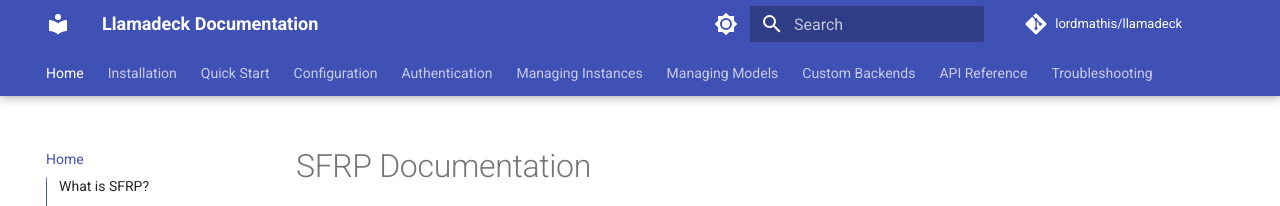
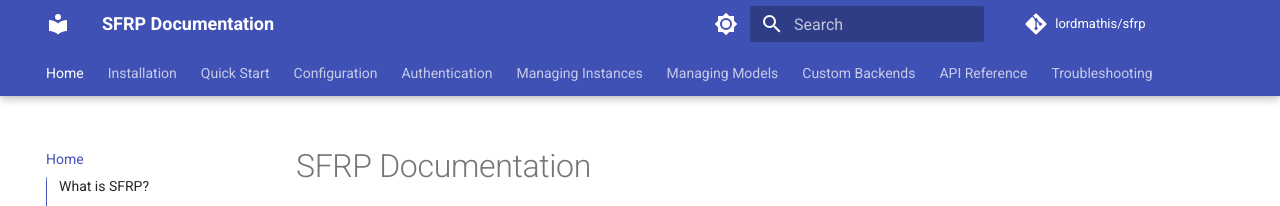
Before and after one commit to MathijsVanEsch/Llamadeck, an MkDocs documentation site: the page built from docs/index.md, in a window 1280 px wide. Shown: the top 206 px of the page. Built offline with MkDocs 1.6.1 and Material for MkDocs 9.7.7, drawn with Linux system fonts in a browser that asks for light colours; comment, search, counter and statistics services are not loaded; the version menu is left out.

Commit message:
docs: retitle the site for sfrp

```diff
--- a/mkdocs.yml
+++ b/mkdocs.yml
@@ -1,10 +1,10 @@
-site_name: Llamadeck Documentation
-site_description: User documentation for Llamadeck - A management tool for Llama.cpp instances
-site_author: Llamadeck Team
-site_url: https://llamadeck.org
+site_name: SFRP Documentation
+site_description: User documentation for SFRP - A management tool for Llama.cpp instances
+site_author: SFRP Team
+site_url: https://sfrp.org
 
-repo_name: lordmathis/llamadeck
-repo_url: https://github.com/lordmathis/llamadeck
+repo_name: lordmathis/sfrp
+repo_url: https://github.com/lordmathis/sfrp
 
 theme:
   name: material
@@ -80,7 +80,7 @@ extra:
     default: stable
   social:
     - icon: fontawesome/brands/github
-      link: https://github.com/lordmathis/llamadeck
+      link: https://github.com/lordmathis/sfrp
 
 extra_css:
 - css/css-v1.1.3.css
```
